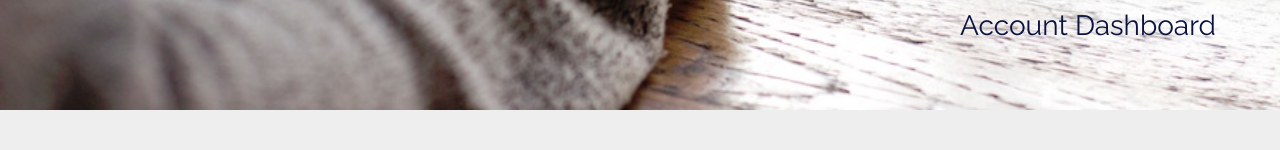
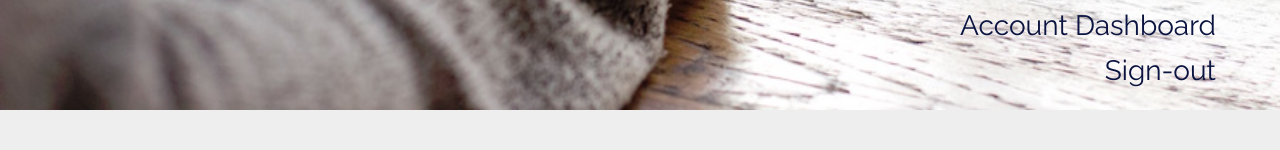
Before and after one commit to martypdx/TimeTracker, a website: page public/index.html in a window 1280 px wide. Shown: the part 743-893 px from the top of the page. Drawn offline with nearby package versions, Linux system fonts and the light colour scheme.

Commit message:
Signout added to nav

```diff
--- a/public/index.html
+++ b/public/index.html
@@ -41,6 +41,7 @@
         <li class="navtab"><a href="/signup">Create Account</a></li>
         <li class="navtab"><a href="/manage">Manage Account</a></li>
         <li class="navtab"><a href="/dashboard">Account Dashboard</a></li>
+        <li class="navtab"><a href="/signin">Sign-out</a></li>
       </ul>
     </nav>
     </div>
```
